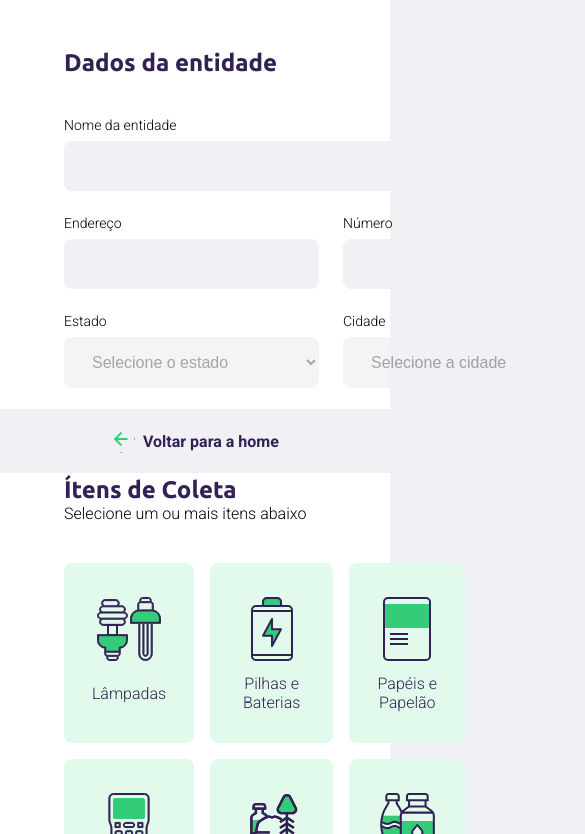
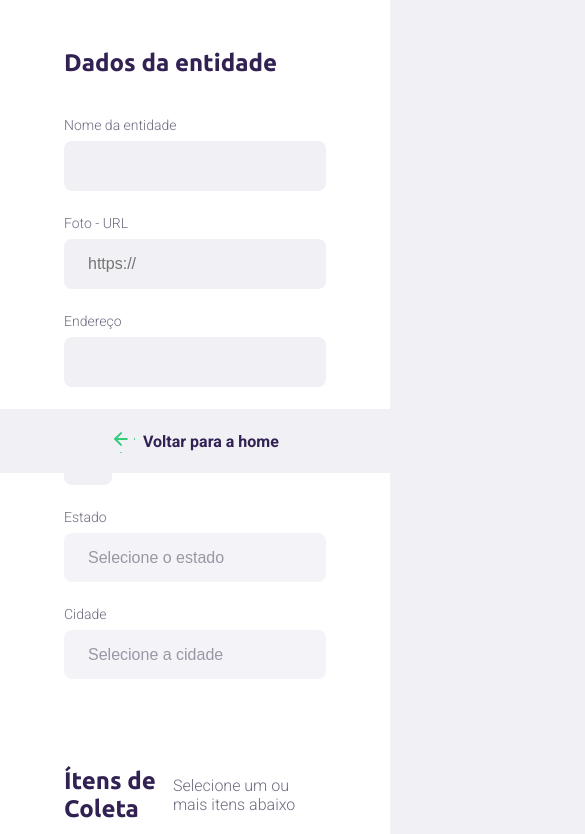
Before and after one commit to Diego-Lopes-Ferreira/next-level-week-starter, a website: page src/views/create.html in a window 390 px wide. Shown: the part 371-1205 px from the top of the page, 585 px wide, since content can reach past the window. Drawn offline with nearby package versions, Linux system fonts and the light colour scheme; files that its build step writes are made by us from their sources; no server answers; files whose address does not match are found by name.

Commit message:
add sqlite3 - css responsive

```diff
--- a/package.json
+++ b/package.json
@@ -11,7 +11,8 @@
   },
   "dependencies": {
     "express": "^4.17.1",
-    "nunjucks": "^3.2.1"
+    "nunjucks": "^3.2.1",
+    "sqlite3": "^4.2.0"
   },
   "devDependencies": {
     "nodemon": "^2.0.4"
--- a/public/styles/main.css
+++ b/public/styles/main.css
@@ -11,6 +11,7 @@
   padding: 0;
   box-sizing: border-box;
   outline: none;
+  color: #6C6C80;
 }
 
 html {
--- a/public/styles/page-create.css
+++ b/public/styles/page-create.css
@@ -7,18 +7,18 @@
   flex-direction: column;
 }
 
-#page-create header {
+header {
   margin-top: 5vh;
   display: flex;
   align-items: center;
   justify-content: space-between;
 }
-#page-create header a {
+header a {
   display: flex;
   color: var(--title-color);
   font-weight: 700;
 }
-#page-create header a span {
+header a span {
   margin-right: 2vw;
   display: flex;
   background-image: url('../assets/arrow-left.svg');
@@ -46,9 +46,17 @@ form fieldset {
 
 form legend {
   margin-bottom: 40px;
+  display: flex;
+  width: 100%;
+  justify-content: space-between;
+  align-items: center;
 }
 form legend h2 {
   font-size: 24px;
+}
+
+form .field-group {
+  display: flex;
 }
 
 form .field {
@@ -57,10 +65,19 @@ form .field {
   flex-direction: column;
   margin-bottom: 24px;
 }
-form .field-group {
-  display: flex;
-/*   flex-direction: column;
-  margin-bottom: 24px; */
+
+form #small.field {
+  flex: none;
+  width: 10vw;
+}
+
+form .field-group .field + .field {
+  margin-left: 24px;
+}
+
+form label {
+  font-size: 14px;
+  margin-bottom: 8px;
 }
 
 form input, form select {
@@ -75,15 +92,6 @@ form input, form select {
 form input:active, form select:active,
 form input:focus, form select:focus {
   background-color: #e0e0e5;
-}
-
-form label {
-  font-size: 14px;
-  margin-bottom: 8px;
-}
-
-form .field-group .field + .field {
-  margin-left: 24px;
 }
 
 form button {
--- a/public/styles/responsive.css
+++ b/public/styles/responsive.css
@@ -1,4 +1,19 @@
 @media (max-width: 900px) {
+  header a {
+    position: fixed;
+    bottom: 0;
+    left: 0;
+    width: 100%;
+    height: 64px;
+    background-color: #f0f0f5;
+    align-items: center;
+    justify-content: center;
+  }
+  header {
+    align-items: center;
+    justify-content: center;
+  }
+  /* page home */
   #page-home {
     background-position-x: 70vh;
   }
@@ -6,23 +21,31 @@
     align-items: center;
     text-align: center;
   }
-  header a {
-    position: fixed;
-    bottom: 0;
-    width: 100%;
-    height: 64px;
-    background-color: #f0f0f5;
-    align-items: center;
-    justify-content: center;
-
-  }
   #page-home main {
     align-items: center;
   }
+  /* Page create */
+  #page-create form .field-group {
+    display: flex;
+    flex-direction: column;
+  }
+  #page-create form .field-group .field + .field {
+    margin-left: 0;
+  }
+  #page-create form input, #page-create form select {
+    -webkit-appearance: none;  /* Remove estilo padrão do Chrome */
+    -moz-appearance: none;
+  }
+  #page-create .items-grid{
+    grid-template-columns: 1fr;
+  }
+
+  /* Page results */
   #page-results .cards {
     grid-template-columns: 1fr;
     gap: 0;
   }
+
 }
 
 @media (min-width: 1700px) {
--- a/src/views/create.html
+++ b/src/views/create.html
@@ -18,18 +18,23 @@
           <legend>
             <h2>Dados da entidade</h2>
           </legend>
-
-          <div class="field">
-            <label for="name">Nome da entidade</label>
-            <input type="text" name="name" id="name" required>
+          <div class="field-group">
+            <div class="field">
+              <label for="name">Nome da entidade</label>
+              <input type="text" name="name" id="name" required>
+            </div>
+            <div class="field">
+              <label for="name">Foto - URL</label>
+              <input type="url" name="name" id="name" placeholder="https://" >
+            </div>
           </div>
 
           <div class="field-group">
-            <div class="field">
+            <div class="field" id="big">
               <label for="address-t">Endereço</label>
               <input type="text" name="address-t" id="address-t" required>
             </div>
-            <div class="field">
+            <div class="field" id="small">
               <label for="address-n">Número</label>
               <input type="text" name="address-n" id="address-n" required>
             </div>
```
Also changed, not shown: 1 other file.
